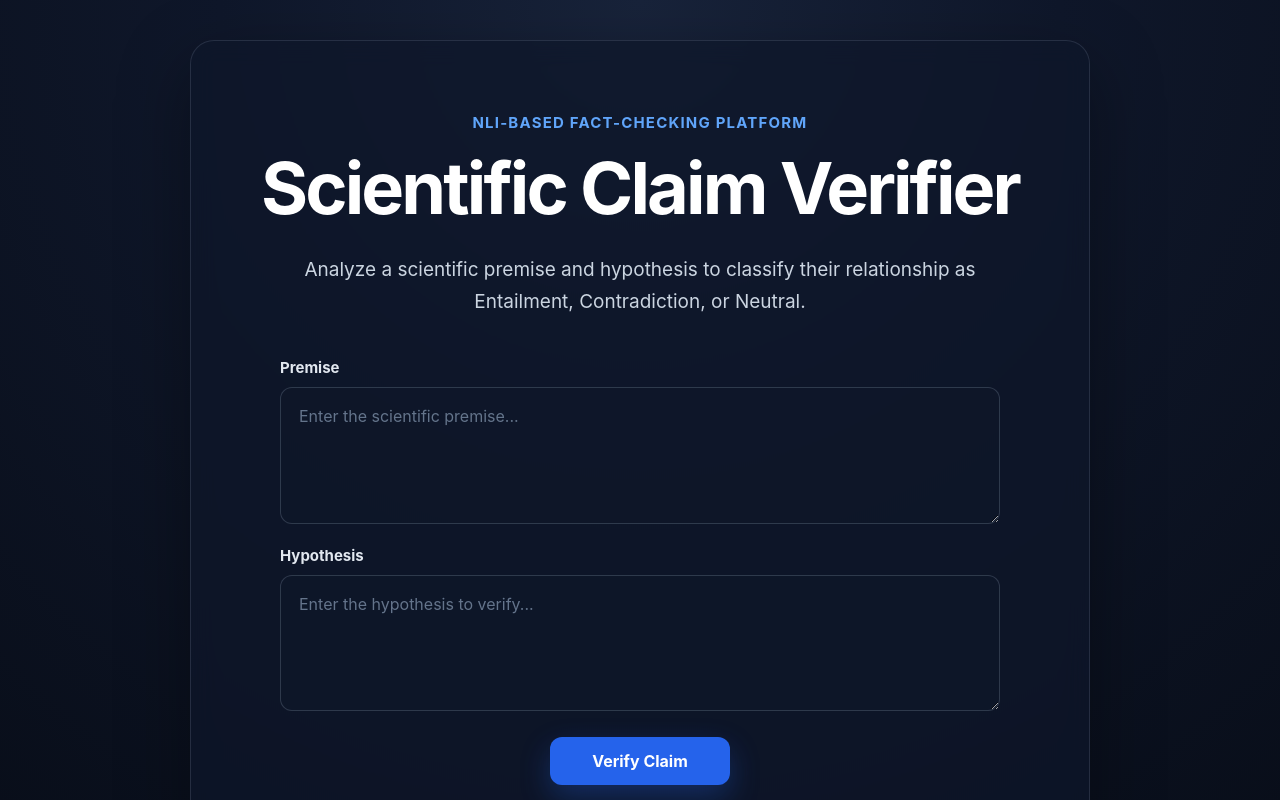
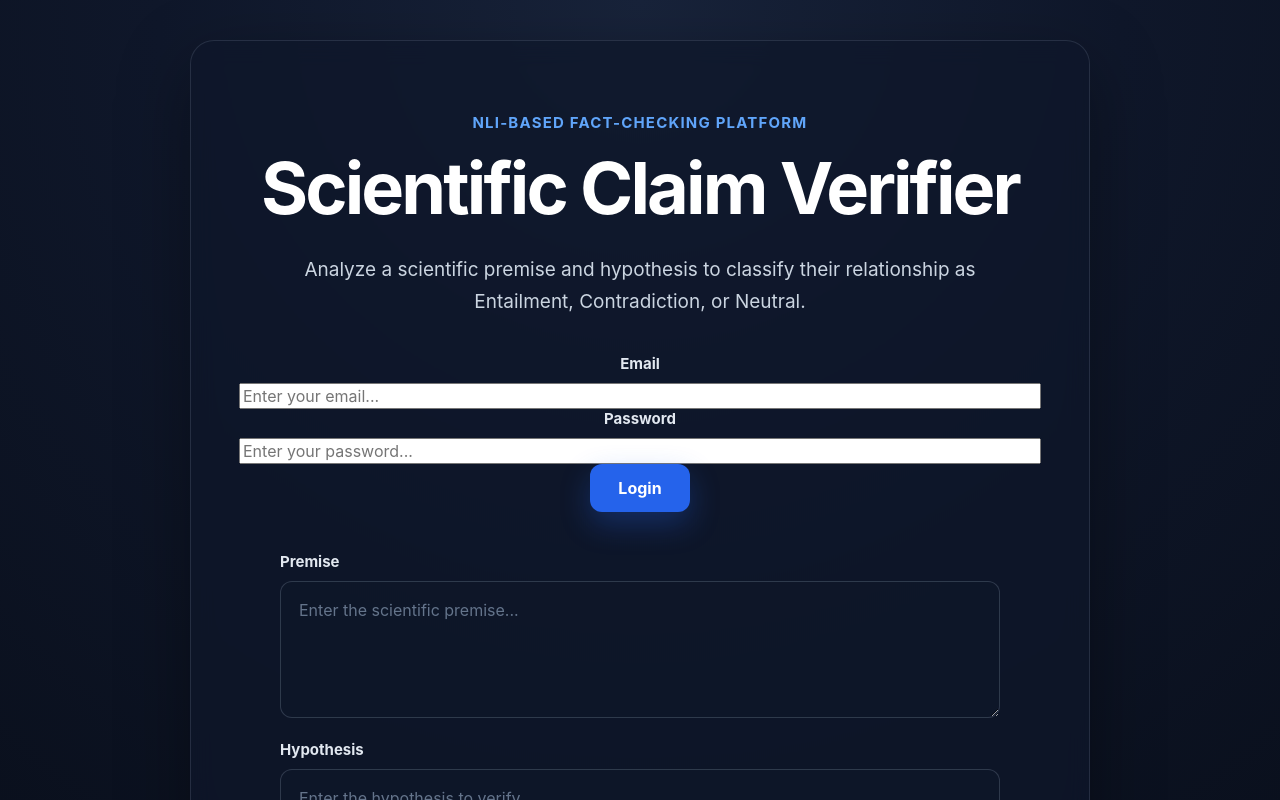
Before and after one commit to OMAR-IMAD/scientific-claim-verifier, a React app in the folder frontend/: page / in a window 1280 px wide. Shown: the top 800 px of the page. Built offline with nearby package versions, Linux system fonts and the light colour scheme; the HTML template or start-up script is replaced by a standard one.

Commit message:
Day 49: add frontend login and JWT flow

```diff
--- a/frontend/src/App.jsx
+++ b/frontend/src/App.jsx
@@ -1,6 +1,6 @@
 import { useState } from 'react'
 import './App.css'
-import { verifyClaim } from './services/api'
+import { loginUser, verifyClaim } from './services/api'
 
 
 function App() {
@@ -10,7 +10,34 @@ function App() {
   const [error, setError] = useState('')
   const [loading, setLoading] = useState(false)
 
-  const handleVerify = async () => {
+   const [email, setEmail] = useState('')
+   const [password, setPassword] = useState('')
+   const [loginLoading, setLoginLoading] = useState(false)
+   const [loginMessage, setLoginMessage] = useState('')
+
+
+const handleLogin = async () => {
+  setLoginMessage('')
+
+  if (!email.trim() || !password) {
+    setLoginMessage('Please enter email and password.')
+    return
+  }
+
+  setLoginLoading(true)
+
+  try {
+    await loginUser(email, password)
+    setLoginMessage('Login successful.')
+    setPassword('')
+  } catch (err) {
+    setLoginMessage(err.message || 'Login failed.')
+  } finally {
+    setLoginLoading(false)
+  }
+}
+
+const handleVerify = async () => {
   setError('')
   setResult(null)
 
@@ -42,6 +69,44 @@ function App() {
           Analyze a scientific premise and hypothesis to classify their
           relationship as Entailment, Contradiction, or Neutral.
         </p>
+
+<div className="login-form">
+  <div className="form-group">
+    <label htmlFor="email">Email</label>
+    <input
+      id="email"
+      type="email"
+      value={email}
+      onChange={(event) => setEmail(event.target.value)}
+      placeholder="Enter your email..."
+    />
+  </div>
+
+  <div className="form-group">
+    <label htmlFor="password">Password</label>
+    <input
+      id="password"
+      type="password"
+      value={password}
+      onChange={(event) => setPassword(event.target.value)}
+      placeholder="Enter your password..."
+    />
+  </div>
+
+  <button
+    type="button"
+    onClick={handleLogin}
+    disabled={loginLoading}
+  >
+    {loginLoading ? 'Logging in...' : 'Login'}
+  </button>
+
+  {loginMessage && (
+    <p className="login-message">
+      {loginMessage}
+    </p>
+  )}
+</div>
 
         <div className="verification-form">
           <div className="form-group">
--- a/frontend/src/services/api.js
+++ b/frontend/src/services/api.js
@@ -1,4 +1,27 @@
 const API_BASE_URL = 'http://127.0.0.1:8000'
+
+export async function loginUser(email, password) {
+  const response = await fetch(`${API_BASE_URL}/login`, {
+    method: 'POST',
+    headers: {
+      'Content-Type': 'application/json',
+    },
+    body: JSON.stringify({
+      email: email.trim(),
+      password,
+    }),
+  })
+
+  const data = await response.json()
+
+  if (!response.ok) {
+    throw new Error(data.detail || 'Login failed.')
+  }
+
+  localStorage.setItem('access_token', data.access_token)
+
+  return data
+}
 
 export async function verifyClaim(premise, hypothesis) {
   const token = localStorage.getItem('access_token')
```
Also changed, not shown: 1 other file (tests, documents, lock files or other folders).
